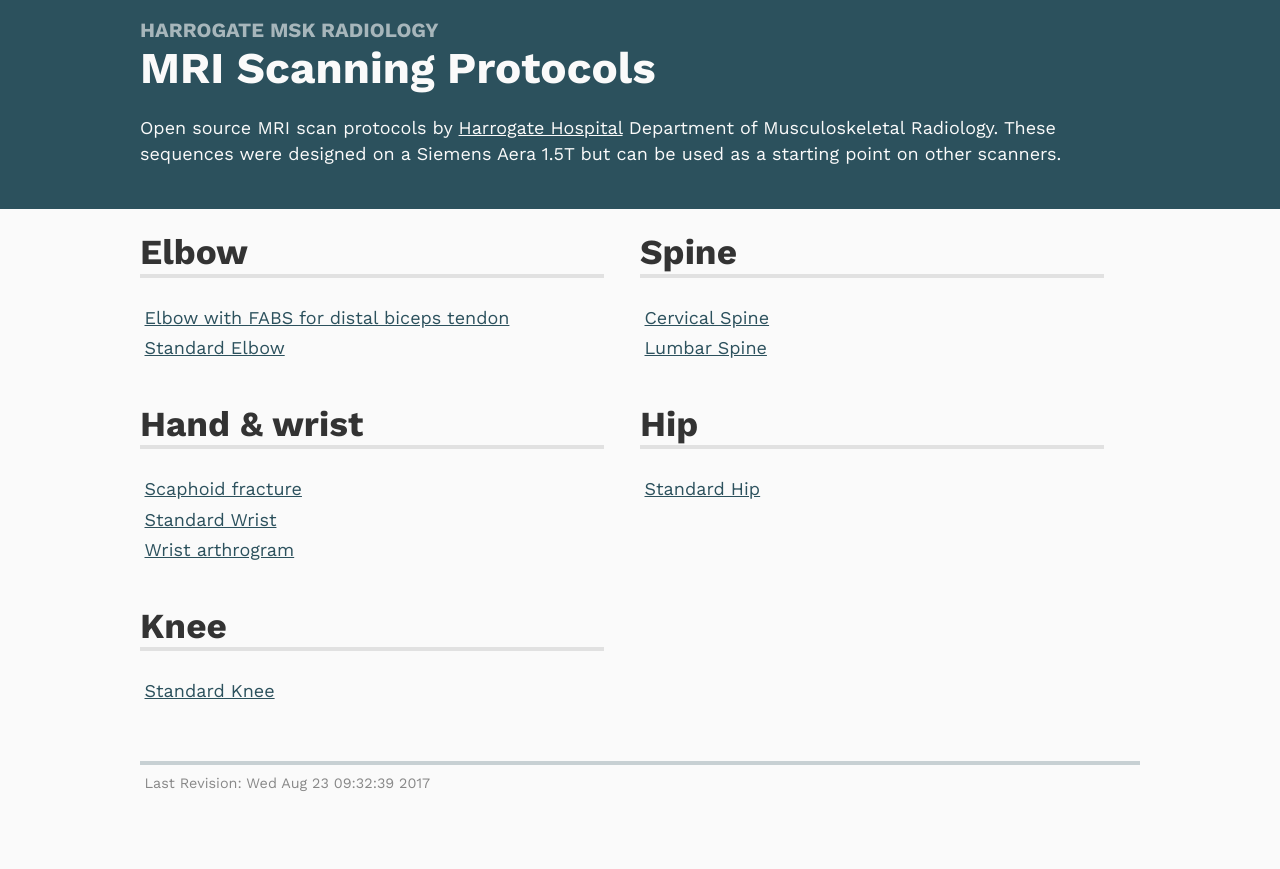
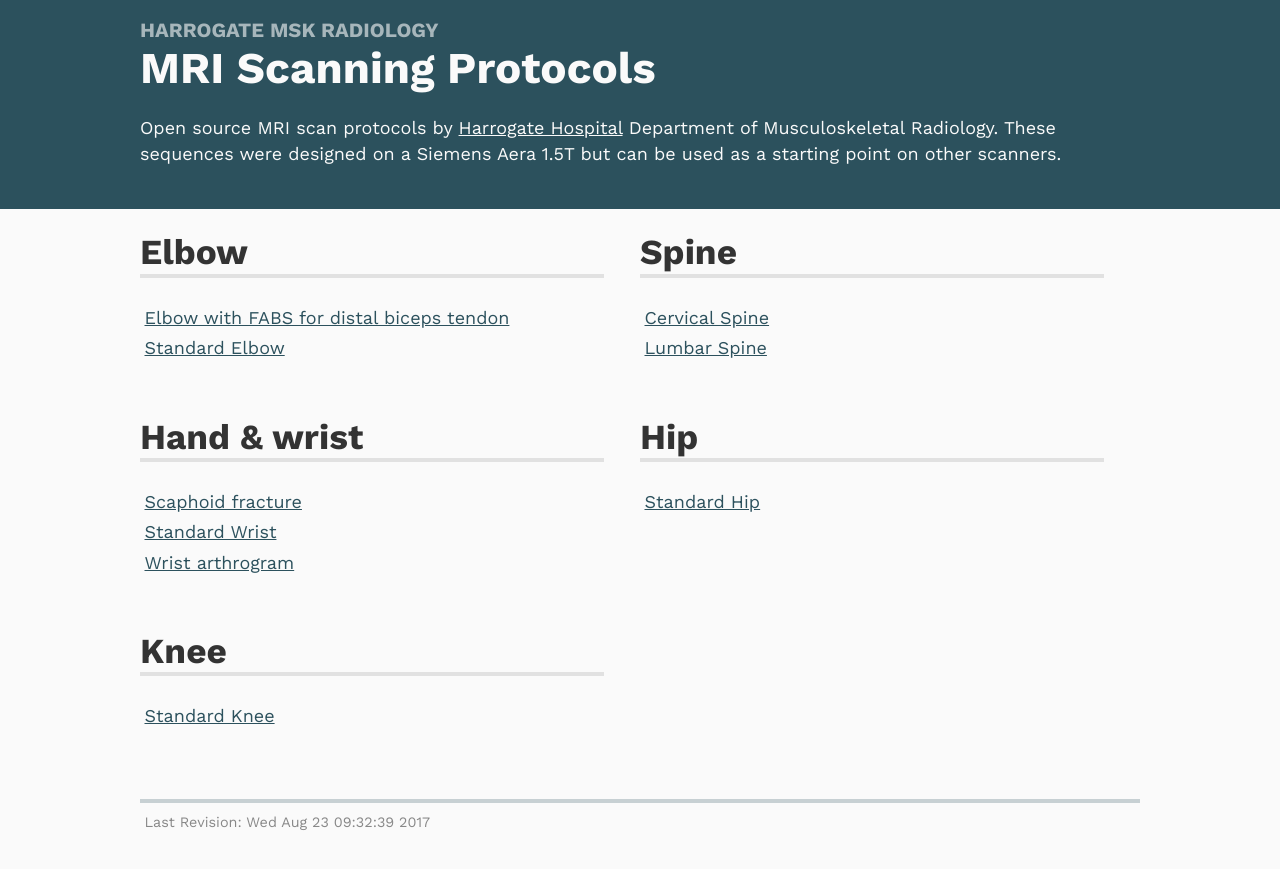
Before and after one commit to harrogatemsk/harrogatemsk.github.io, a Jekyll site: the page built from index.html, in a window 1280 px wide. Shown: the top 869 px of the page. Built offline with Jekyll 4.4.1, drawn with Linux system fonts in a browser that asks for light colours.

Commit message:
Update style.scss

```diff
--- a/assets/css/style.scss
+++ b/assets/css/style.scss
@@ -137,7 +137,7 @@ ul.breadcrumbs li { list-style: none; display: inline-block; }
 	}
 }
 
-ul { margin-bottom: 5%; }
+ul { margin-bottom: 2em; }
 ul li { margin-bottom: 1%; }
 
 .list {
```
